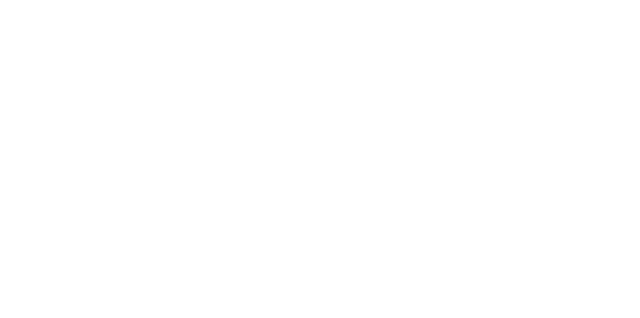
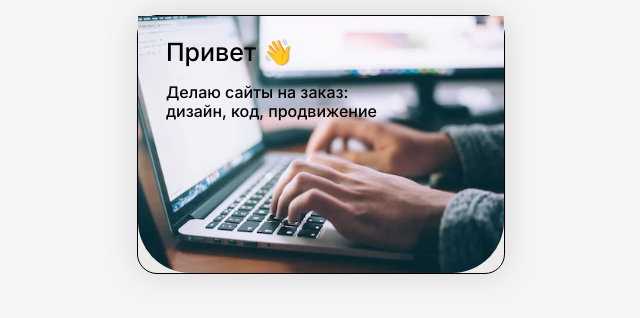
Before and after one commit to kadzhaeva-nataliya/Taplink, a plain HTML site: page index.html in a window 1280 px wide. Shown: the whole page, without its empty margins (319-959 px from the left). Drawn offline with Linux system fonts and the light colour scheme.

Commit message:
add: header styles

```diff
--- a/css/style.css
+++ b/css/style.css
@@ -1,3 +1,36 @@
 * {
     box-sizing: border-box;
 }
+body {
+    background-color: #F5F5F5; /*Фоновый цвет*/
+    padding: 15px; /*размер поля (сверху)*/
+    font-family: 'Inter', sans-serif;
+
+}
+
+ /* Для секции div задан класс page-wrapper*/
+.page-wrapper {
+    max-width: 368px;
+    margin: auto; /* выравниевание по центру*/
+    background: #EDEAEA;
+    border: 1px solid #000000;
+    box-shadow: 0px 0px 30px rgba(120, 119, 119, 0.25);
+    border-radius: 20px;
+
+}
+.header{
+    padding: 21px 89px 136px 28px; /*отступы верхняя, правая, нижняя, левая стороны */
+    color: #000000;
+        background: url('../img/header-bg.png')no-repeat center / cover;
+    border-radius: 0px 0px 52px 52px;
+}
+.hello {
+    font-weight: 500;
+    font-size: 25px;
+    line-height: 30px;
+}
+.hello-text {
+    font-weight: 500;
+    font-size: 16px;
+    line-height: 19px;
+}
--- a/index.html
+++ b/index.html
@@ -4,11 +4,23 @@
     <meta charset="UTF-8">
     <meta http-equiv="X-UA-Compatible" content="IE=edge">
     <meta name="viewport" content="width=device-width, initial-scale=1.0">
+    <link rel="preconnect" href="https://fonts.googleapis.com">
+    <link rel="preconnect" href="https://fonts.gstatic.com" crossorigin>
+    <link href="https://fonts.googleapis.com/css2?family=Inter:wght@400;500&family=Roboto:wght@300&display=swap" rel="stylesheet">
     <link rel="stylesheet" href="css/normalize.css">
     <link rel="stylesheet" href="css/style.css">
     <title>Сайт-визитка для социальных сетей</title>
 </head>
 <body>
+    <div class="page-wrapper">
+        <header class="header">
+            <strong class="hello">Привет 👋</strong>
+            <p class="hello-text">Делаю сайты на заказ:
+               <br> дизайн, код, продвижение
+            </p>
+        </header>
+    </div>
+    <!--  -->
     <script src="js/main.js"></script>
 
 </body>
```
Also changed, not shown: img/header-bg.png (added).
